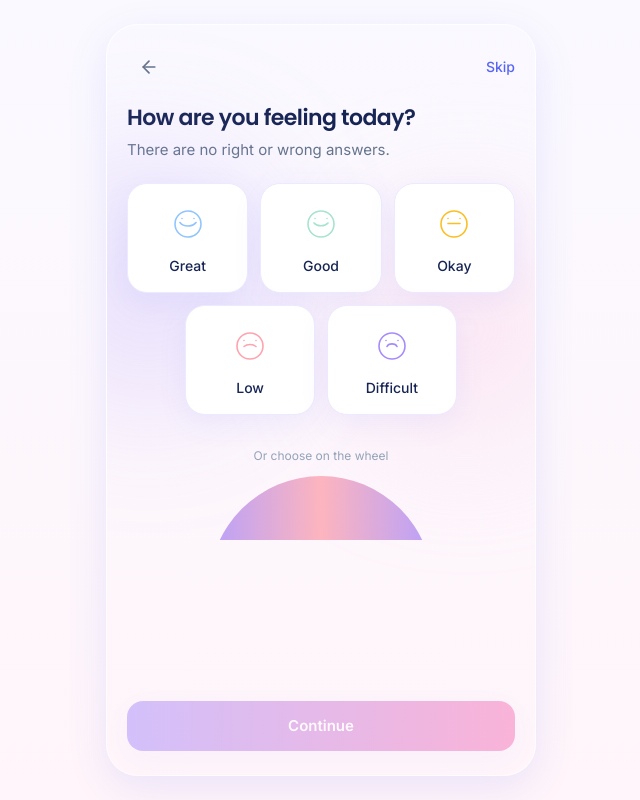
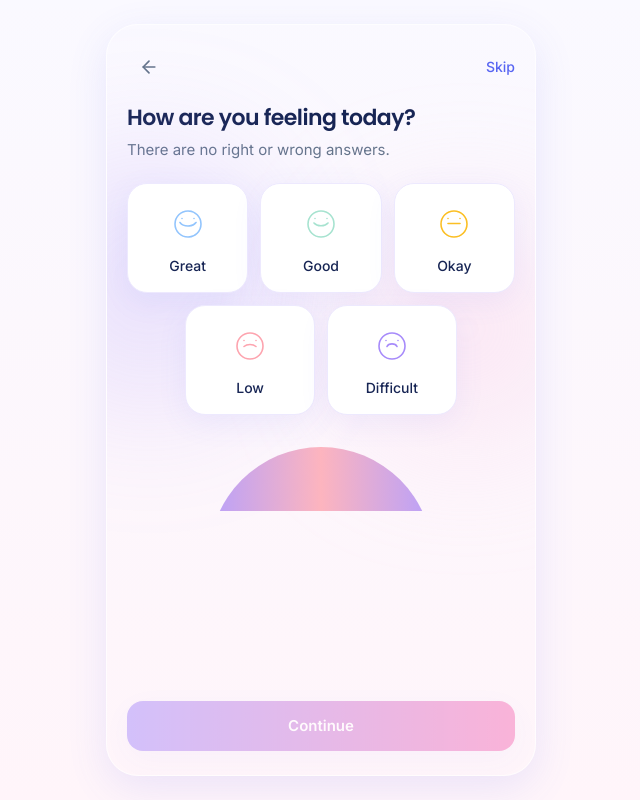
Before and after one commit to realcaps04/Serene, a React (Vite) app: page /mood in a window 1280 px wide. Shown: the whole page, without its empty margins (319-959 px from the left). Built offline with nearby package versions, Linux system fonts and the light colour scheme.

Commit message:
Remove redundant prompt from MoodScreen component for a cleaner UI.

```diff
--- a/src/screens/MoodScreen.tsx
+++ b/src/screens/MoodScreen.tsx
@@ -41,7 +41,6 @@ export function MoodScreen() {
       </div>
 
       <div className="relative mt-8 text-center">
-        <p className="mb-3 text-meta text-ink-muted">Or choose on the wheel</p>
         <div className="mx-auto h-16 w-56 overflow-hidden">
           <div className="h-28 w-56 rounded-t-full bg-gradient-to-r from-lavender via-coral to-lavender opacity-80" />
         </div>
```
